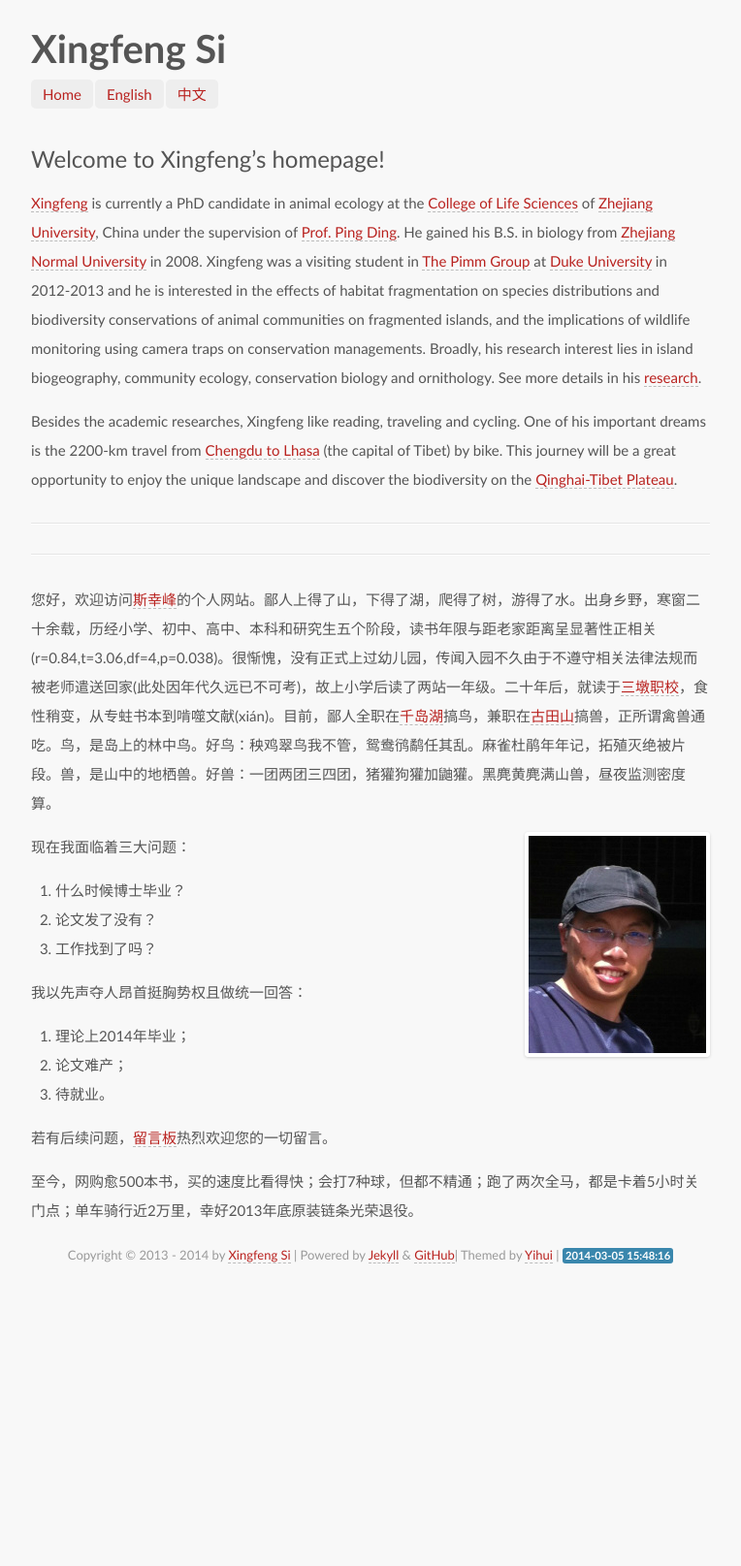
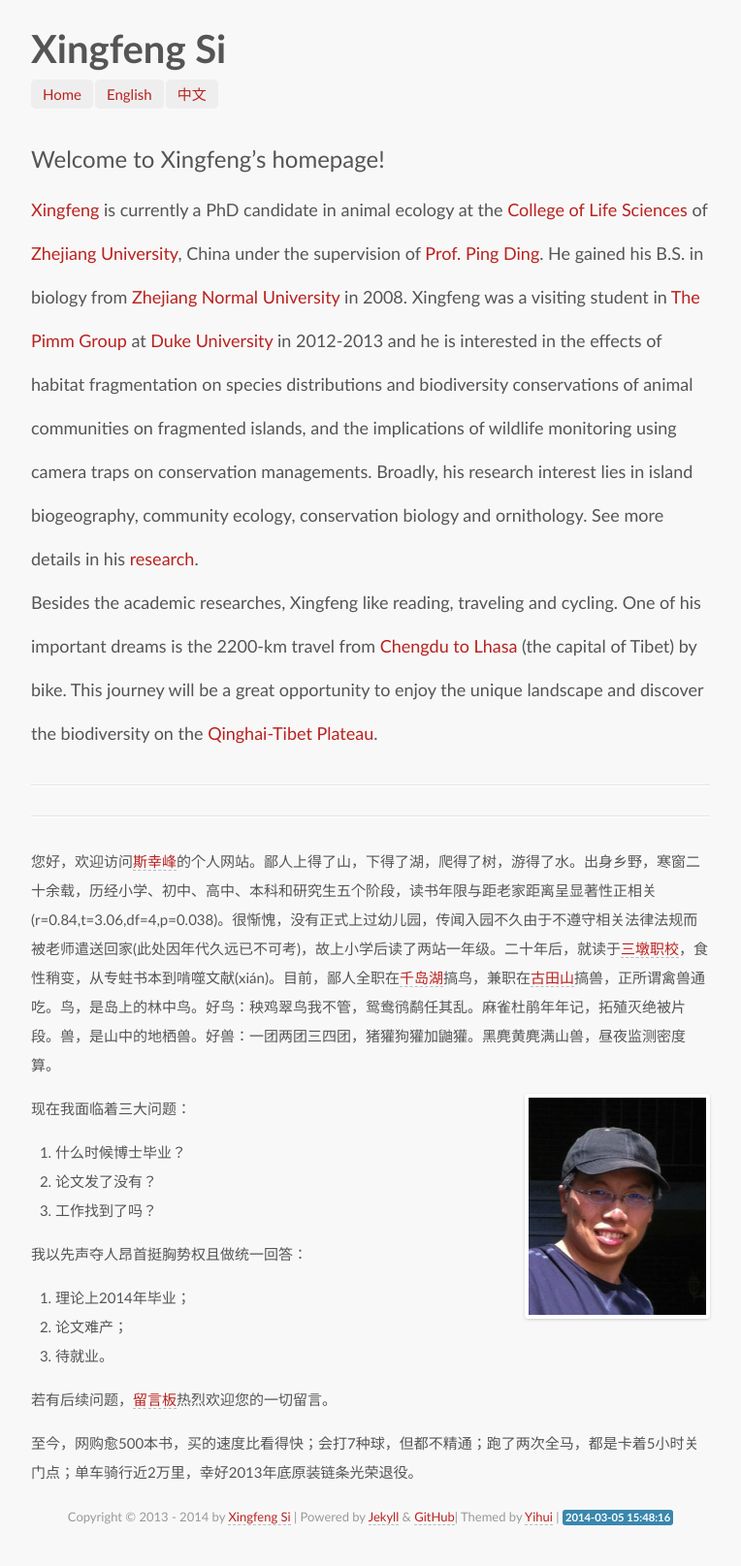
Before and after one commit to sixf/sixf.github.io, a Jekyll site: the page built from index.md, in a window 1280 px wide. Shown: the whole page at 97% size, without its empty margins (258-1022 px from the left). Built offline with Jekyll 4.4.1, drawn with Linux system fonts in a browser that asks for light colours; some web fonts are replaced; Markdown is read by kramdown in place of the engine named in the settings; before the commit the page ends 1345 px from its top, so only the background shows below that.

Commit message:
larger for body

```diff
--- a/index.md
+++ b/index.md
@@ -5,9 +5,9 @@ layout: home
 
 ## Welcome to Xingfeng’s homepage!
 
-[Xingfeng](/ "Xingfeng Si") is currently a PhD candidate in animal ecology at the [College of Life Sciences](http://www.cls.zju.edu.cn/en/) of [Zhejiang University](http://www.zju.edu.cn "Zhejiang University"), China under the supervision of [Prof. Ping Ding](http://mypage.zju.edu.cn/personnelCard/pingding). He gained his B.S. in biology from [Zhejiang Normal University](http://www.zjnu.cn) in 2008. Xingfeng was a visiting student in [The Pimm Group](http://www.thepimmgroup.org]) at [Duke University](http://www.duke.edu) in 2012-2013 and he is interested in the effects of habitat fragmentation on species distributions and biodiversity conservations of animal communities on fragmented islands, and the implications of wildlife monitoring using camera traps on conservation managements. Broadly, his research interest lies in island biogeography, community ecology, conservation biology and ornithology. See more details in his [research](/en/about "About Me").
+### [Xingfeng](/ "Xingfeng Si") is currently a PhD candidate in animal ecology at the [College of Life Sciences](http://www.cls.zju.edu.cn/en/) of [Zhejiang University](http://www.zju.edu.cn "Zhejiang University"), China under the supervision of [Prof. Ping Ding](http://mypage.zju.edu.cn/personnelCard/pingding). He gained his B.S. in biology from [Zhejiang Normal University](http://www.zjnu.cn) in 2008. Xingfeng was a visiting student in [The Pimm Group](http://www.thepimmgroup.org]) at [Duke University](http://www.duke.edu) in 2012-2013 and he is interested in the effects of habitat fragmentation on species distributions and biodiversity conservations of animal communities on fragmented islands, and the implications of wildlife monitoring using camera traps on conservation managements. Broadly, his research interest lies in island biogeography, community ecology, conservation biology and ornithology. See more details in his [research](/en/about "About Me").
 
-Besides the academic researches, Xingfeng like reading, traveling and cycling. One of his important dreams is the 2200-km travel from [Chengdu to Lhasa](http://en.wikipedia.org/wiki/China_National_Highway_318) (the capital of Tibet) by bike. This journey will be a great opportunity to enjoy the unique landscape and discover the biodiversity on the [Qinghai-Tibet Plateau](http://en.wikipedia.org/wiki/Qinghai-Tibet_Plateau).
+### Besides the academic researches, Xingfeng like reading, traveling and cycling. One of his important dreams is the 2200-km travel from [Chengdu to Lhasa](http://en.wikipedia.org/wiki/China_National_Highway_318) (the capital of Tibet) by bike. This journey will be a great opportunity to enjoy the unique landscape and discover the biodiversity on the [Qinghai-Tibet Plateau](http://en.wikipedia.org/wiki/Qinghai-Tibet_Plateau).
 
 
 ---
```
